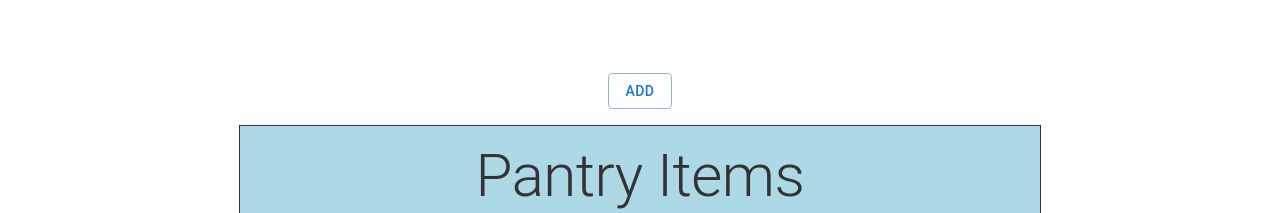
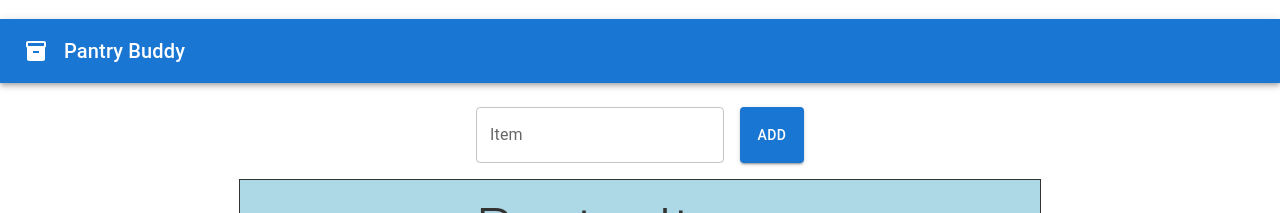
Before and after one commit to Ammar-Khan18/Pantry-Tracker, a Next.js app: page / in a window 1280 px wide. Shown: the top 213 px of the page. Built offline with nearby package versions, Linux system fonts and the light colour scheme; no server answers; the database is empty.

Commit message:
added an app bar

```diff
--- a/app/page.js
+++ b/app/page.js
@@ -1,8 +1,9 @@
 "use client"
-import { Box, Stack, Typography, Button, Modal, TextField } from "@mui/material";
+import { Box, Stack, Typography, Button, Modal, TextField, AppBar, Toolbar, IconButton } from "@mui/material";
 import { firestore } from "@/firebase";
 import { collection, getDoc, getDocs, query, setDoc,doc, deleteDoc } from "firebase/firestore";
 import { useEffect, useState } from "react";
+import InventoryIcon from '@mui/icons-material/Inventory';
 
 const style = {
   position: 'absolute',
@@ -68,27 +69,28 @@ const removeItem = async (item) => {
   await updatePantry()
 }
 
-  return( <Box
+  return(
+    <Box
     width="100vw"
     height="100vh"
     display={"flex"}
     justifyContent={"center"}
     flexDirection={"column"}
     alignItems={"center"}
-  gap={2}
-  >
-    <Modal
-        open={open}
-        onClose={handleClose}
-        aria-labelledby="modal-modal-title"
-        aria-describedby="modal-modal-description"
-      >
-        <Box sx={style}>
-          <Typography id="modal-modal-title" variant="h6" component="h2">
-            Add item
+    gap={2}>
+      {/*App Bar*/}
+      <AppBar position="static" sx={{ mb: 1 }}>
+        <Toolbar>
+          <InventoryIcon sx={{ mr: 2 }} />
+          <Typography variant="h6" component="div" sx={{ flexGrow: 1 }}>
+            Pantry Buddy
           </Typography>
+        </Toolbar>
+      </AppBar>
+      {/*Input Field for items*/}
+      <Box>
         <Stack width="100%" direction={'row'} spacing={2}>
-          <TextField id="outlined-basic" label="Item" variant="outlined" fullWidth value={itemName} onChange={(e) => setItemName(e.target.value)}/>
+        <TextField label="Item" variant="outlined" fullWidth value={itemName} onChange={(e) => setItemName(e.target.value)}/>
         <Button variant="contained"
         onClick={() => {
           addItem(itemName)
@@ -97,8 +99,7 @@ const removeItem = async (item) => {
           >Add</Button>
         </Stack>
       </Box>
-      </Modal>
-    <Button variant="outlined" onClick={handleOpen}>Add</Button>
+
       <Box border={'1px solid #333'}>
         <Box width="800px" height="100px" bgcolor={'#ADD8E6'} display={"flex"} justifyContent={"center"} alignItems={"center"}>
           <Typography variant={'h2'} color={'#333'} textAlign={'center'}>
--- a/package.json
+++ b/package.json
@@ -11,6 +11,7 @@
   "dependencies": {
     "@emotion/react": "^11.13.0",
     "@emotion/styled": "^11.13.0",
+    "@mui/icons-material": "^5.16.6",
     "@mui/material": "^5.16.5",
     "firebase": "^10.12.4",
     "next": "14.2.5",
```
Also changed, not shown: 1 other file (tests, documents, lock files or other folders). Lines whose indentation alone changed are shown as unchanged.
